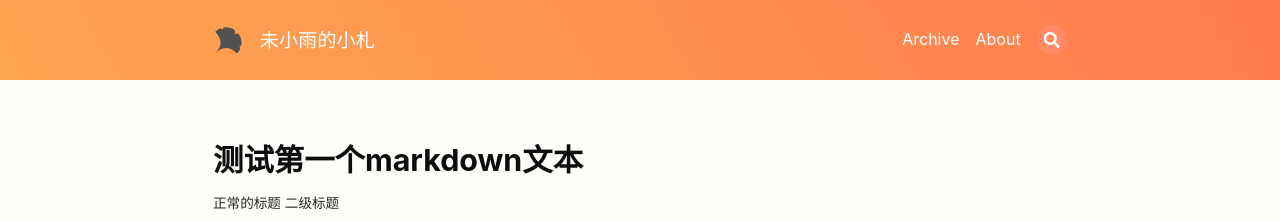
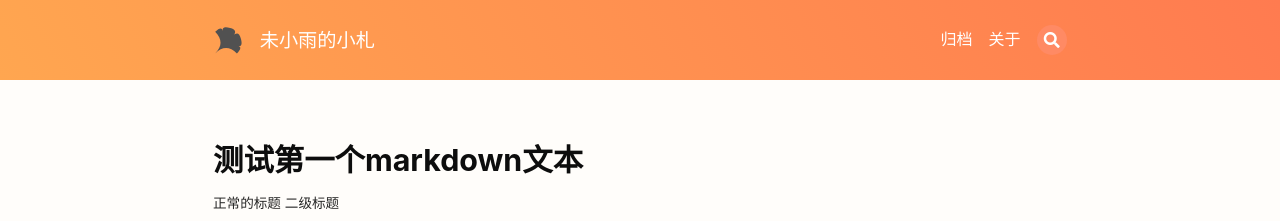
Before and after one commit to cloudland/cloudland.github.io, a Jekyll site: the page built from index.html, in a window 1280 px wide. Shown: the top 221 px of the page. Built offline with Jekyll 4.4.1, drawn with Linux system fonts in a browser that asks for light colours; nearby versions of some CDN libraries; emoji names are drawn with the system emoji font; the list of posts is cut into pages by our own code.

Commit message:
修改配置

```diff
--- a/_data/navigation.yml
+++ b/_data/navigation.yml
@@ -6,7 +6,7 @@ header:
       en-US   : *EN
       en-CA   : *EN
       en-AU   : *EN
-      zh-Hans : &ZH_HANS  Archive #目录
+      zh-Hans : &ZH_HANS  归档
       zh      : *ZH_HANS
       zh-CN   : *ZH_HANS
       zh-SG   : *ZH_HANS
@@ -31,7 +31,7 @@ header:
       en-US   : *EN
       en-CA   : *EN
       en-AU   : *EN
-      zh-Hans : &ZH_HANS  About #关于
+      zh-Hans : &ZH_HANS  关于
       zh      : *ZH_HANS
       zh-CN   : *ZH_HANS
       zh-SG   : *ZH_HANS
```
